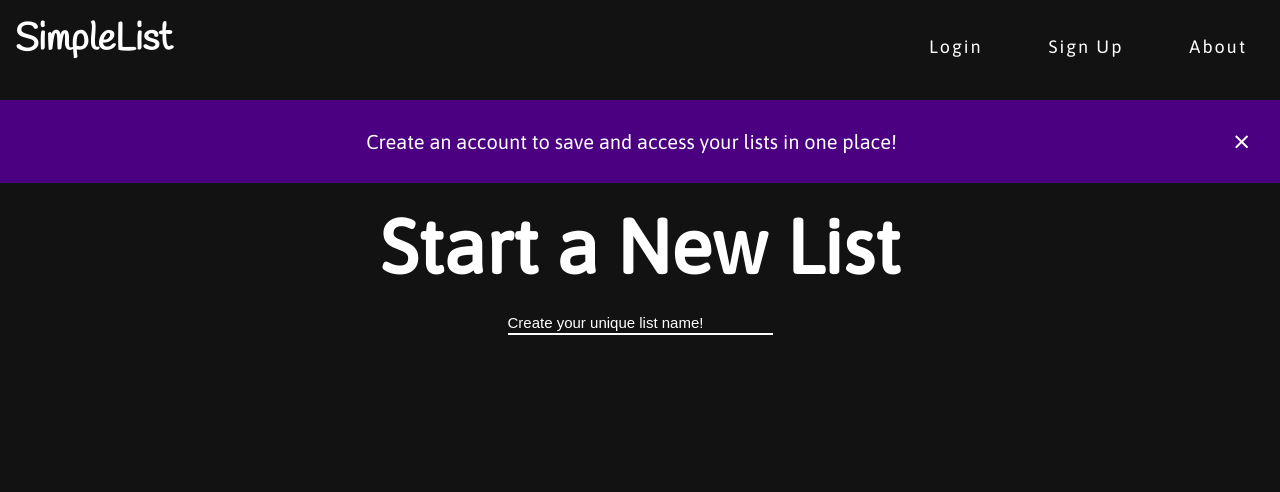
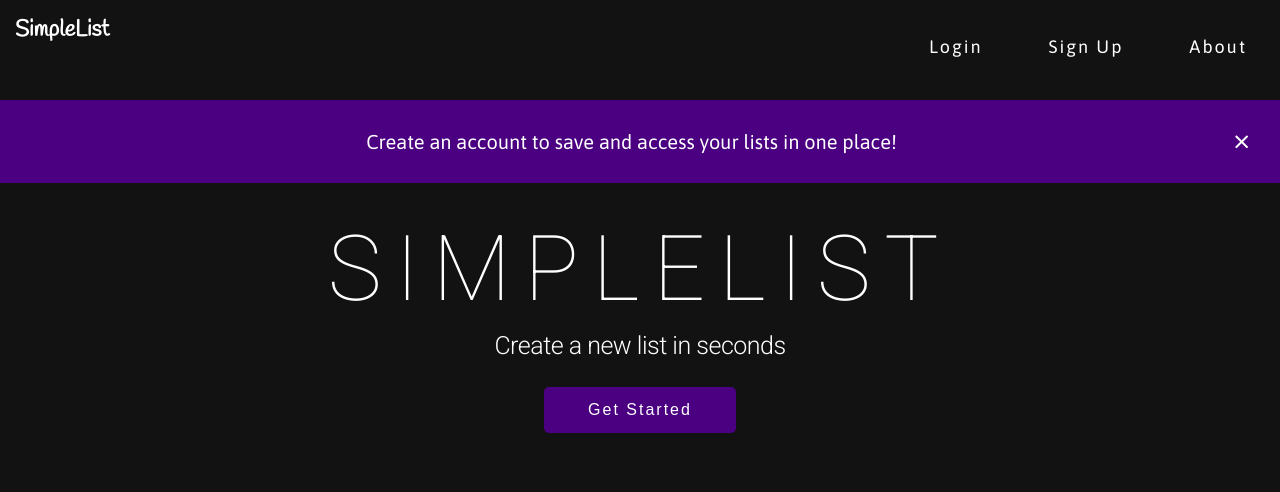
Before and after one commit to sebbycake/superlists, a Django app: page / in a window 1280 px wide. Shown: the top 492 px of the page. Run offline with Django 3.2, Linux system fonts and the light colour scheme; some libraries are stand-ins or nearby versions.

Commit message:
Added new landing page

```diff
--- a/lists/templates/lists/home.html
+++ b/lists/templates/lists/home.html
@@ -3,7 +3,7 @@
 {% load static %}
 
 {% block modal %}
-    <!-- only display modal when user is not logined -->
+    <!-- only display modal when user is not authenticated -->
     {% if not user.is_authenticated %}
     <div class="modal">
         Create an account to save and access your lists in one place!
@@ -12,18 +12,36 @@
     {% endif %}
 {% endblock %}
 
-{% block header_class %}
-header animate__animated animate__bounceInDown
-{% endblock %}
-
-{% block header_text %}
-Start a New List
-{% endblock %}
 
 {% block content %}
 
+{% if not user.is_authenticated %}
+
+<!-- display brand title, tag line and CTA button if not authenticated -->
+<div class="landing-header-container">
+    <h1 class="landing-header-non-auth">SimpleList</h1>
+    <p>Create a new list in seconds</p>
+    <button class="get-started-btn">Get Started</button>
+</div>
+
+{% else %}
+
+<!-- display start a new list title and form if authenticated -->
+<div class="landing-header-container">
+    <h1 class="landing-header-auth">Start a new List</h1>
+    <div class="input-form animate__animated animate__zoomIn">
+        <form action="{% url 'new_list' %}" method="post" id="list-create-form" user-id="{{ user.id }}">
+            {{ form.name }}
+            {% csrf_token %}
+        </form>
+    </div>
+</div>
+
+{% endif %}
+
+
 <!-- display form -->
-<div class="input-form animate__animated animate__zoomIn">
+<div class="landing-input-form animate__animated animate__zoomIn">
     <form action="{% url 'new_list' %}" method="post" id="list-create-form" user-id="{{ user.id }}">
         {{ form.name }}
         {% csrf_token %}
@@ -39,6 +57,6 @@ Start a New List
     A list with this name is available.
 </div>
 
-<script src="{% static 'js/modal.js' %}"></script>
+<script src="{% static 'js/landing-page.js' %}"></script>
 
 {% endblock %}
--- a/static/css/index.css
+++ b/static/css/index.css
@@ -1,7 +1,7 @@
 @import url('https://fonts.googleapis.com/css2?family=Asap&display=swap');
 @import url('https://fonts.googleapis.com/css2?family=Handlee&display=swap');
 
-@import "./modal.css";
+@import "./landing_page.css";
 @import "./navbar.css";
 @import "./about.css";
 @import "./list.css";
@@ -19,13 +19,6 @@ body {
     background: #121212;
 }
 
-.header {
-    margin-top: 20px;
-    margin-bottom: 20px;
-    text-align: center;
-    font-size: 22px;
-    color: #fff;
-}
 
 .legal {
     width: 100%;
@@ -53,10 +46,6 @@ body {
 
 @media (min-width:468px) {
 
-    .header {
-        font-size: 38px;
-    }
-
     .legal {
         width: 50%;
     }
--- /dev/null
+++ b/static/css/landing_page.css
@@ -0,0 +1,120 @@
+@import url('https://fonts.googleapis.com/css?family=Roboto:100,300,400,700');
+
+.modal {
+    width: 100%;
+    background: indigo;
+    color: white;
+    text-align: center;
+    padding: 30px;
+    margin-top: 20px;
+    font-size: 15px;
+    display: none;
+}
+
+.modal span {
+	position: relative;
+	float: right;
+	font-size: 30px;
+	cursor: pointer;
+	top: -50px;
+	right: -20px;
+}
+
+.modal-active {
+    display: block;
+}
+
+
+.landing-header-container {
+    font-family: "Roboto", "Helvetica Neue", Helvetica, Arial, sans-serif;
+    text-align: center;
+    color: #fff;
+}
+
+.landing-header-container h1 {
+    letter-spacing: .15em;
+    font-weight: 100;
+    line-height: 1;
+    margin-top: 41px;
+    text-transform: uppercase;
+}
+
+.landing-header-non-auth {
+    font-size: 45px;
+    margin-bottom: 11px;
+}
+
+.landing-header-auth {
+    font-size: 32px;
+    margin-bottom: 40px;
+}
+
+.landing-header-container p {
+	font-size: 18px;
+	font-weight: 300;
+	line-height: 1.6;
+    letter-spacing: -0.02em;
+    margin-bottom: 21px;
+}
+
+.get-started-btn {
+    width: 50%;
+	padding: 11px;
+	background: indigo;
+    border: 3px solid indigo;
+    border-radius: 5px;
+    color: #fff;
+    letter-spacing: 2px;
+    font-size: 1em;
+    margin-bottom: 60px;
+    transition: all 0.25s ease;
+    cursor: pointer;
+    outline: none;
+}
+
+.get-started-btn:hover {
+    opacity: 0.8;
+}
+
+.get-started-btn-toggle {
+    display: none;
+}
+
+.landing-input-form {
+    display: none;
+    justify-content: center;
+    align-items: center;
+    margin-bottom: 30px;
+ }
+
+
+
+ @media (min-width:468px) {
+
+    .modal {
+        font-size: 20px;
+    }
+
+    .modal span {
+        float: right;
+        top: -9px;
+        right: 0px;
+    }
+
+    .landing-header-non-auth {
+        font-size: 91px;
+    }
+
+    .landing-header-auth {
+        font-size: 70px;
+    }
+
+    .landing-header-container p {
+        font-size: 25px;
+    }
+
+    .get-started-btn {
+        width: 15%;
+    }
+
+ }
--- a/static/css/list.css
+++ b/static/css/list.css
@@ -1,3 +1,11 @@
+.header {
+    margin-top: 20px;
+    margin-bottom: 20px;
+    text-align: center;
+    font-size: 22px;
+    color: #fff;
+}
+
 /* input textbox */
 
 .input-form {
@@ -154,6 +162,10 @@ input[id='id_name']:-moz-placeholder, input[id='id_text']:-moz-placeholder { /*
 
 @media (min-width:468px) {
 
+    .header {
+        font-size: 38px;
+    }
+
     input[id='id_name']:focus, input[id='id_text']:focus {
         transform: scale(1.4);
     }
--- a/static/css/navbar.css
+++ b/static/css/navbar.css
@@ -1,5 +1,5 @@
 .logo {
-    font-size: 25px;
+    font-size: 15px;
     font-family: 'Handlee', cursive;
     padding: 15px;
 }
@@ -71,7 +71,7 @@ nav {
         position: absolute;
         cursor: pointer;
         right: 5%;
-        top: 50%;
+        top: 36%;
         transform: translate(-5%, -50%);
         z-index: 2;
     }
--- /dev/null
+++ b/static/js/landing-page.js
@@ -0,0 +1,24 @@
+// modal
+const modal = document.querySelector('.modal');
+const close = document.querySelector('#modal-close');
+
+// display modal after 2s
+setTimeout(function() {
+    modal.classList.add('modal-active')
+}, 2000)
+
+// close modal upon clicking x
+close.addEventListener('click', () => {
+    modal.classList.toggle('modal-active');
+})
+
+// ---------------------
+
+// handling get started button to show input list form
+const getStartedBtn = document.querySelector('.get-started-btn');
+const landingInputForm = document.querySelector('.landing-input-form');
+
+getStartedBtn.addEventListener('click', () => {
+    getStartedBtn.classList.toggle('get-started-btn-toggle');
+    landingInputForm.style.display = 'flex';
+})
--- a/static/js/modal.js
+++ /dev/null
@@ -1,13 +0,0 @@
-// modal
-const modal = document.querySelector('.modal');
-const close = document.querySelector('#modal-close');
-
-// display modal after 2s
-setTimeout(function() {
-    modal.classList.add('modal-active')
-}, 2000)
-
-// close modal upon clicking x
-close.addEventListener('click', () => {
-    modal.classList.toggle('modal-active');
-})
--- a/templates/about.html
+++ b/templates/about.html
@@ -72,7 +72,7 @@ about
         <div class="about-card-content">
             <h1>Our Mission</h1>
             <div class="about-content-item">
-                x simplifying the experience of taking tasks for every user.
+                x simplifying the experience of organizing lists and taking list items for every user.
             </div>
         </div>
 
--- a/templates/base.html
+++ b/templates/base.html
@@ -19,27 +19,27 @@
 
     <!-- Primary Meta Tags -->
     <title>
-        SimpleList: {% block title %} your minimalistic general list {% endblock %}
+        SimpleList: {% block title %} your minimalistic general list organizer {% endblock %}
     </title>
-    <meta name="title" content="SimpleList: your minimalistic general list">
+    <meta name="title" content="SimpleList: your minimalistic general list organizer">
     <meta name="description" content="
-        Create a new list in seconds. And sign up to save and access your lists in one place. SimpleList has never been easier.
+        Create a new list in seconds. And sign up to save and access your lists in one place. Organizing your lists has never been easier.
     ">
 
     <!-- Open Graph / Facebook -->
     <meta property="og:type" content="website">
     <meta property="og:url" content="http://simplelist.sebbycake.com/">
-    <meta property="og:title" content="SimpleList: your minimalistic general list">
+    <meta property="og:title" content="SimpleList: your minimalistic general list organizer">
     <meta property="og:description" content="
-        Create a new list in seconds. And sign up to save and access your lists in one place. SimpleList has never been easier.
+        Create a new list in seconds. And sign up to save and access your lists in one place. Organizing your lists has never been easier.
     ">
 
     <!-- Twitter -->
     <meta property="twitter:card" content="summary_large_image">
     <meta property="twitter:url" content="http://simplelist.sebbycake.com/">
-    <meta property="twitter:title" content="SimpleList: your minimalistic general list">
+    <meta property="twitter:title" content="SimpleList: your minimalistic general list organizer">
     <meta property="twitter:description" content="
-        Create a new list in seconds. And sign up to save and access your lists in one place. SimpleList has never been easier.
+        Create a new list in seconds. And sign up to save and access your lists in one place. Organizing your lists has never been easier.
     ">
 
     <link rel="stylesheet" type="text/css" href="{% static 'css/index.css' %}">
```
Also changed, not shown: static/css/modal.css (deleted, +0 -38 lines).
